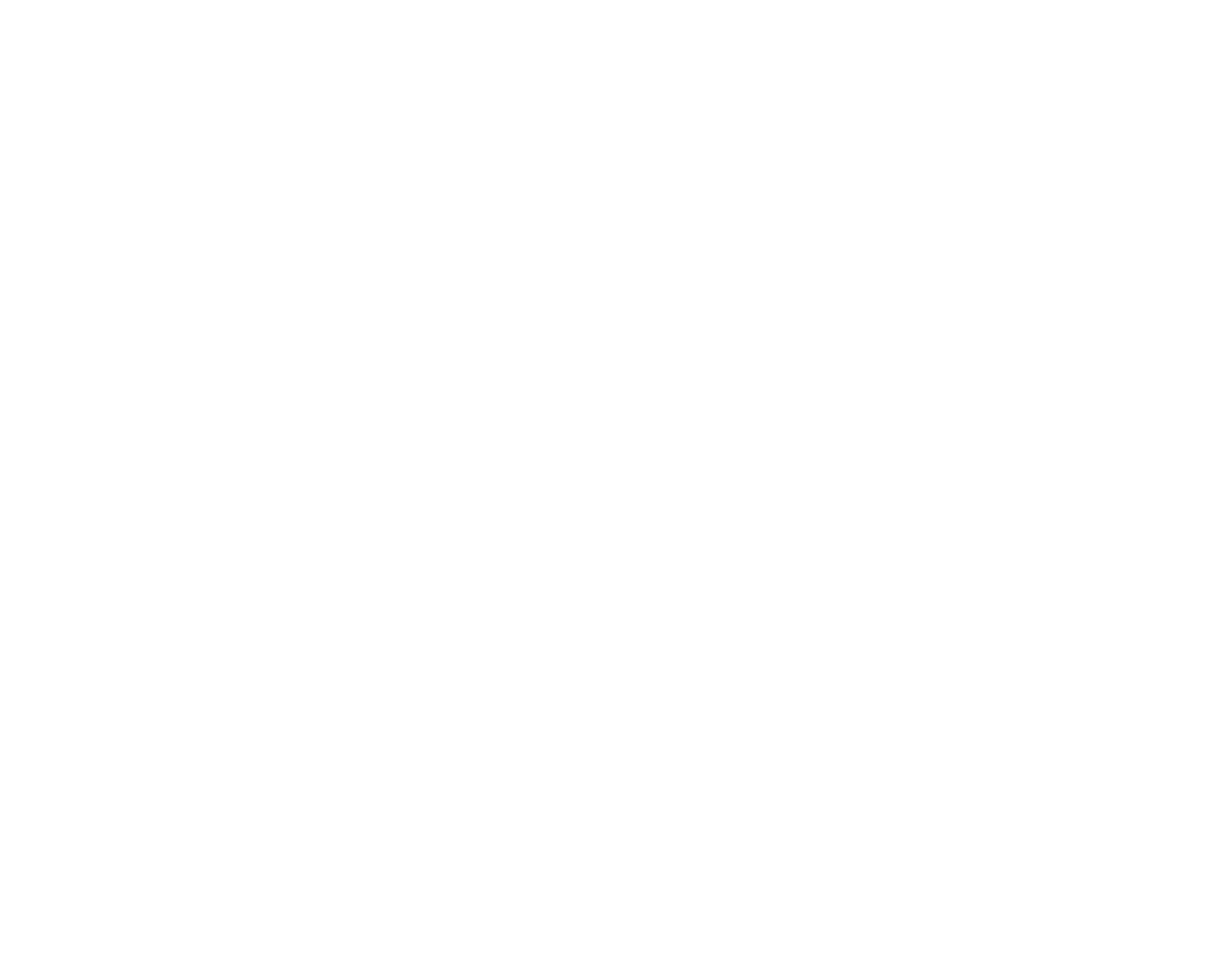
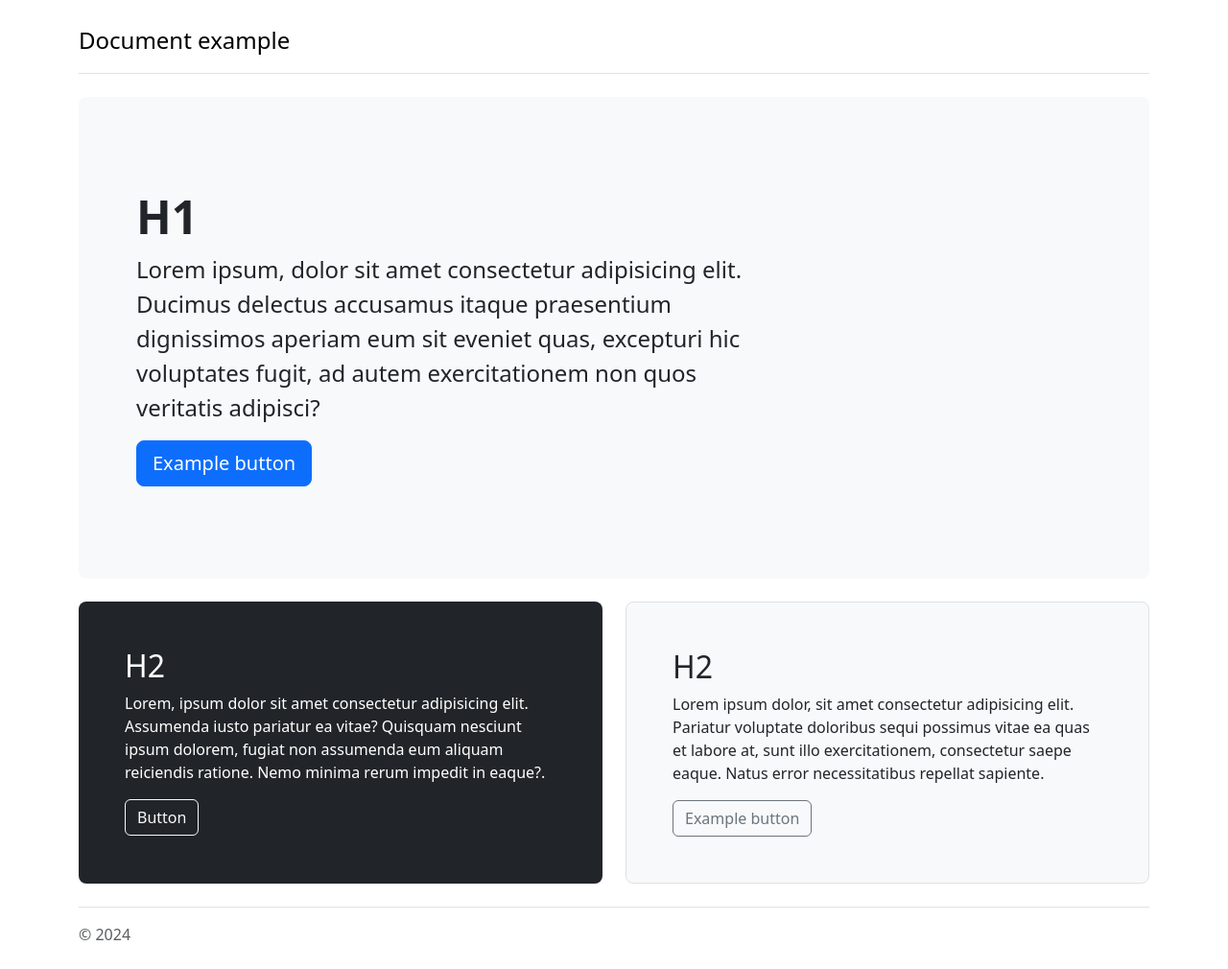
Before and after one commit to LeonardoMasetti/Masetti_Ferioli_Gagliardi, a plain HTML site: page index.html in a window 1280 px wide. Shown: the whole page at 96% size. Before the commit the page ends 800 px from the top, so only its background shows below. Drawn offline with nearby package versions, Linux system fonts and the light colour scheme.

Commit message:
commit Masetti

```diff
--- a/index.html
+++ b/index.html
@@ -4,11 +4,64 @@
 <head>
     <meta charset="UTF-8">
     <meta name="viewport" content="width=device-width, initial-scale=1.0">
+    <link href="https://cdn.jsdelivr.net/npm/bootstrap@5.3.3/dist/css/bootstrap.min.css" rel="stylesheet"
+        integrity="sha384-QWTKZyjpPEjISv5WaRU9OFeRpok6YctnYmDr5pNlyT2bRjXh0JMhjY6hW+ALEwIH" crossorigin="anonymous">
     <title>Document</title>
 </head>
 
 <body>
+    <div class="container py-4">
+        <header class="pb-3 mb-4 border-bottom">
+            <a href="/" class="d-flex align-items-center text-body-emphasis text-decoration-none">
+                <span class="fs-4">Document example</span>
+            </a>
+        </header>
 
+        <div class="p-5 mb-4 bg-body-tertiary rounded-3">
+            <div class="container-fluid py-5">
+                <h1 class="display-5 fw-bold">H1</h1>
+                <p class="col-md-8 fs-4">
+                    Lorem ipsum, dolor sit amet consectetur adipisicing elit. Ducimus delectus accusamus itaque
+                    praesentium dignissimos aperiam eum sit eveniet quas, excepturi hic voluptates fugit, ad autem
+                    exercitationem non quos veritatis adipisci?
+                </p>
+                <button class="btn btn-primary btn-lg" type="button">Example button</button>
+            </div>
+        </div>
+
+        <div class="row align-items-md-stretch">
+            <div class="col-md-6">
+                <div class="h-100 p-5 text-bg-dark rounded-3">
+                    <h2>H2</h2>
+                    <p>
+                        Lorem, ipsum dolor sit amet consectetur adipisicing elit. Assumenda iusto pariatur ea vitae?
+                        Quisquam nesciunt ipsum dolorem, fugiat non assumenda eum aliquam reiciendis ratione. Nemo
+                        minima rerum impedit in eaque?.
+                    </p>
+                    <button class="btn btn-outline-light" type="button">Button</button>
+                </div>
+            </div>
+            <div class="col-md-6">
+                <div class="h-100 p-5 bg-body-tertiary border rounded-3">
+                    <h2>H2</h2>
+                    <p>
+                        Lorem ipsum dolor, sit amet consectetur adipisicing elit. Pariatur voluptate doloribus sequi
+                        possimus vitae ea quas et labore at, sunt illo exercitationem, consectetur saepe eaque. Natus
+                        error necessitatibus repellat sapiente.
+                    </p>
+                    <button class="btn btn-outline-secondary" type="button">Example button</button>
+                </div>
+            </div>
+        </div>
+
+        <footer class="pt-3 mt-4 text-body-secondary border-top">
+            © 2024
+        </footer>
+    </div>
+
+    <script src="https://cdn.jsdelivr.net/npm/bootstrap@5.3.3/dist/js/bootstrap.bundle.min.js"
+        integrity="sha384-YvpcrYf0tY3lHB60NNkmXc5s9fDVZLESaAA55NDzOxhy9GkcIdslK1eN7N6jIeHz"
+        crossorigin="anonymous"></script>
 </body>
 
 </html>
```
